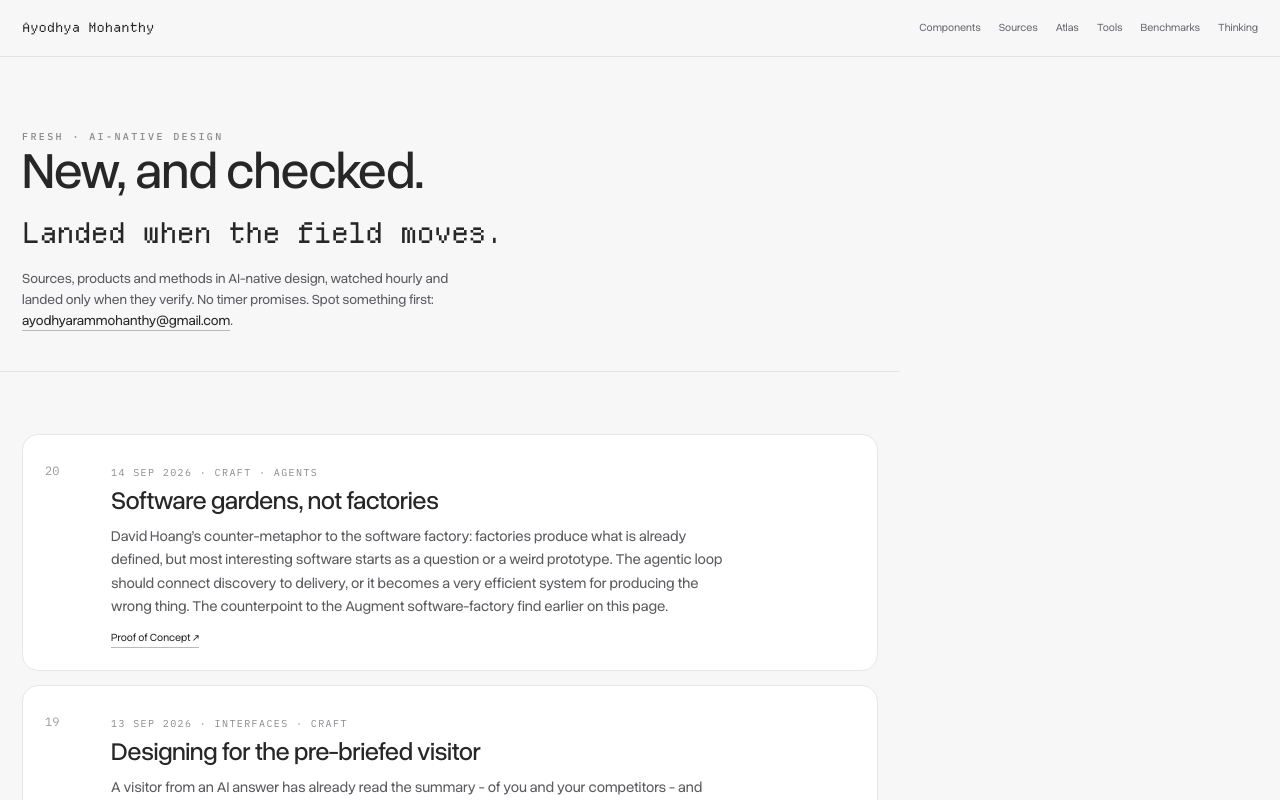
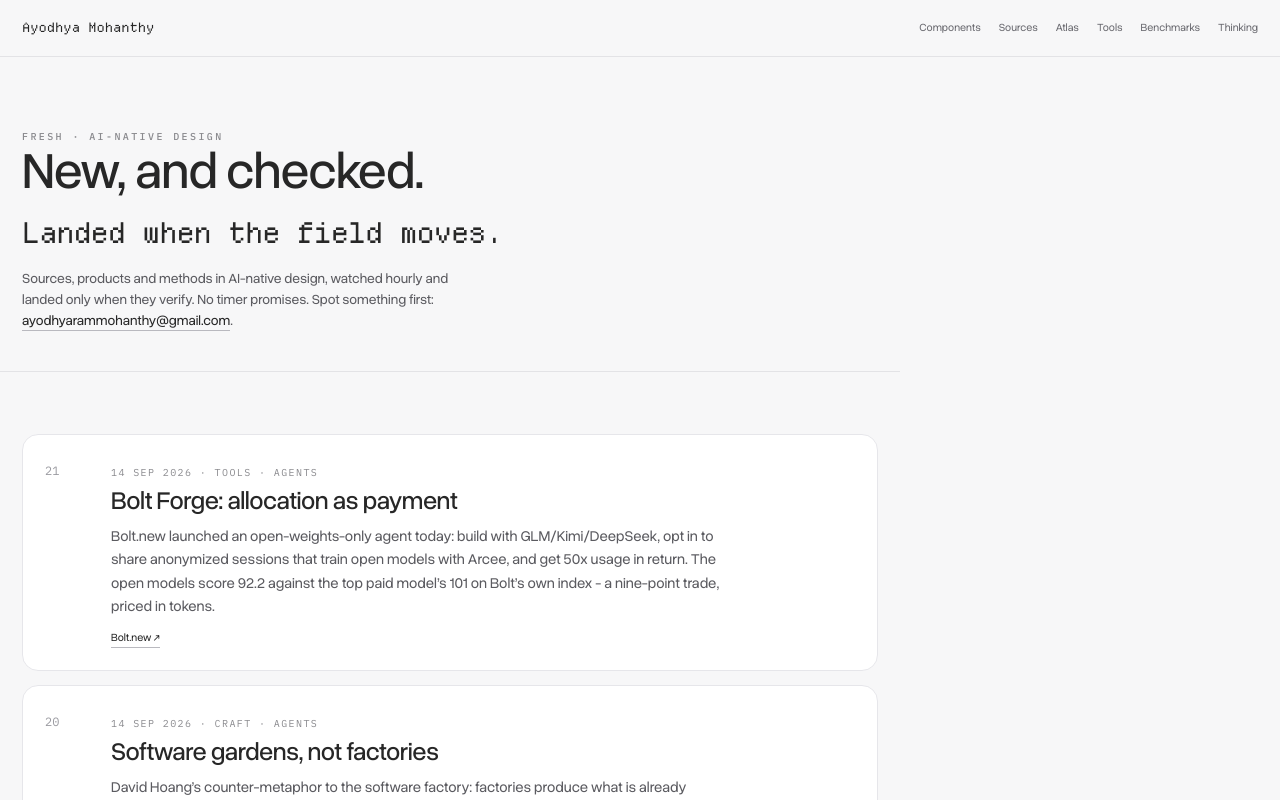
Before and after one commit to ayodhyamohanthy/ai-portfolio, a Next.js app: page /fresh in a window 1280 px wide. Shown: the top 800 px of the page. Built offline with nearby package versions, Linux system fonts and the light colour scheme.

Commit message:
FreshFind 21: Bolt Forge - allocation as payment (Bolt.new)

```diff
--- a/app/freshData.ts
+++ b/app/freshData.ts
@@ -1,5 +1,6 @@
 export type FreshFind={date:string;title:string;body:string;source:{label:string;url:string};tags:string[]};
 export const freshFinds:FreshFind[]=[
+{date:'14 Sep 2026',title:'Bolt Forge: allocation as payment',body:'Bolt.new launched an open-weights-only agent today: build with GLM/Kimi/DeepSeek, opt in to share anonymized sessions that train open models with Arcee, and get 50x usage in return. The open models score 92.2 against the top paid model\u2019s 101 on Bolt\u2019s own index - a nine-point trade, priced in tokens.',source:{label:'Bolt.new',url:'https://bolt.new/blog/what-is-bolt-forge'},tags:['Tools','Agents']},
 {date:'14 Sep 2026',title:'Software gardens, not factories',body:'David Hoang\u2019s counter-metaphor to the software factory: factories produce what is already defined, but most interesting software starts as a question or a weird prototype. The agentic loop should connect discovery to delivery, or it becomes a very efficient system for producing the wrong thing. The counterpoint to the Augment software-factory find earlier on this page.',source:{label:'Proof of Concept',url:'https://www.proofofconcept.pub/p/software-gardens'},tags:['Craft','Agents']},
 {date:'13 Sep 2026',title:'Designing for the pre-briefed visitor',body:'A visitor from an AI answer has already read the summary - of you and your competitors - and clicked for what it could not give: depth, proof, a reason to trust. The first screen that establishes context they already have wastes the highest-intent arrival your page gets.',source:{label:'Pravin Kumar',url:'https://www.pravinkumar.co/blog/designing-a-page-for-visitors-who-arrive-from-an-ai-answer-2026'},tags:['Interfaces','Craft']},
 {date:'13 Sep 2026',title:'My front of house of cards',body:'A distributed-systems researcher vibe-codes his whole app and gets the incident the method predicts: a silently broken shared room, months old, under a fully green agent-written test suite. His lesson is not about the bug - coding agents are indifferent to design, route around every guardrail, and rules written in English are advice.',source:{label:'Christopher Meiklejohn',url:'https://christophermeiklejohn.com/ai/zabriskie/agents/reliability/2026/09/12/my-house-of-cards.html'},tags:['Craft','Agents']},
```
